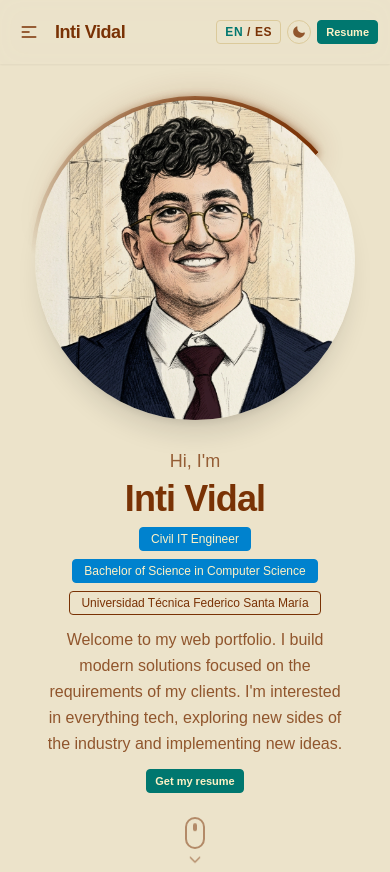
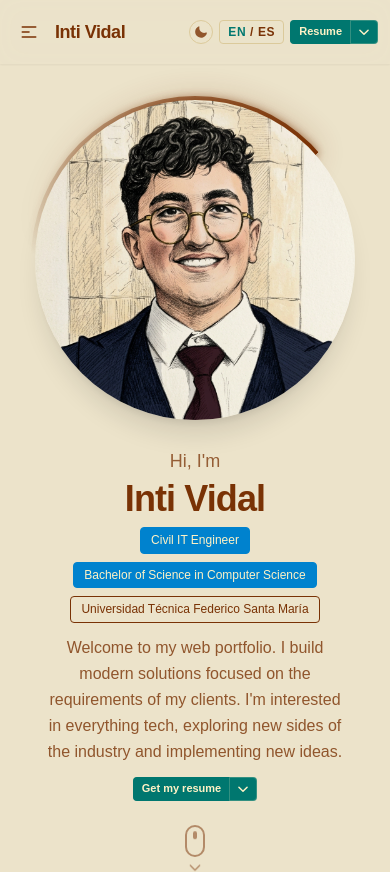
Before and after one commit to RealPingu/portfolio-ividal, a Next.js app: page / in a window 390 px wide. Shown: the top 872 px of the page. Built offline with nearby package versions, Linux system fonts and the light colour scheme; a web font is replaced by a local one.

Commit message:
feat: Add alternate cv button, fix: badge text overflowing in mobile views

```diff
--- a/app/components/Hero/hero.tsx
+++ b/app/components/Hero/hero.tsx
@@ -6,6 +6,7 @@ import { useLanguage } from '@/app/context/language-context';
 import Portrait from '@/app/components/Hero/portrait';
 import Section from '@/app/components/UI/section';
 import ScrollIndicator from '@/app/components/Hero/scroll-indicator';
+import ResumeDropdown from '@/app/components/UI/resume-dropdown';
 
 export default function Hero() {
     const { t } = useLanguage();
@@ -24,12 +25,15 @@ export default function Hero() {
                         </h1>
                         <div className="flex flex-wrap gap-2 justify-center md:justify-start mt-2">
                             {heroData.degrees.map((role, idx) => (
-                                <span key={idx} className="badge badge-info text-xs md:text-sm">
+                                <span
+                                    key={idx}
+                                    className="badge badge-info text-xs md:text-sm h-auto py-1 px-2.5 whitespace-normal leading-snug text-left"
+                                >
                                     {role}
                                 </span>
                             ))}
                             {heroData.university && (
-                                <span className="badge badge-outline text-xs md:text-sm">
+                                <span className="badge badge-outline text-xs md:text-sm h-auto py-1 px-2.5 whitespace-normal leading-snug text-left">
                                     {heroData.university}
                                 </span>
                             )}
@@ -41,14 +45,10 @@ export default function Hero() {
                     </p>
 
                     <div className="flex gap-4 justify-center md:justify-start">
-                        <a
-                            href={heroData.buttons.getResume.href}
-                            target="_blank"
-                            rel="noopener noreferrer"
-                            className="btn btn-success btn-xs sm:btn-sm md:btn-md lg:btn-lg xl:btn-xl"
-                        >
-                            {heroData.buttons.getResume.label}
-                        </a>
+                        <ResumeDropdown
+                            sizeClassName="btn-xs sm:btn-sm md:btn-md"
+                            label={heroData.buttons.getResume.label}
+                        />
                     </div>
                 </div>
 
--- a/app/components/Navbar/navbar.tsx
+++ b/app/components/Navbar/navbar.tsx
@@ -4,6 +4,7 @@
 import React from 'react';
 import { useLanguage } from '@/app/context/language-context';
 import { useTheme } from '@/app/context/theme-context';
+import ResumeDropdown from '@/app/components/UI/resume-dropdown';
 
 export default function Navbar() {
     const { lang, toggleLang, t } = useLanguage();
@@ -79,20 +80,6 @@ export default function Navbar() {
                         ))}
                     </ul>
 
-                    {/* Language Switcher (Always on the right of the navbar) */}
-                    <button
-                        onClick={toggleLang}
-                        className="btn btn-ghost btn-xs sm:btn-sm font-bold text-xs tracking-wider border border-base-300 px-2 sm:px-2.5 rounded-btn hover:border-base-content/30 shrink-0"
-                        title={lang === 'en' ? 'Cambiar a Español' : 'Switch to English'}
-                        aria-label="Toggle language"
-                    >
-                        {lang === 'en' ? (
-                            <span><strong className="text-success font-black">EN</strong> / ES</span>
-                        ) : (
-                            <span>EN / <strong className="text-success font-black">ES</strong></span>
-                        )}
-                    </button>
-
                     {/* Theme Switcher (Always on the right of the navbar) */}
                     <button
                         onClick={toggleTheme}
@@ -111,17 +98,22 @@ export default function Navbar() {
                         )}
                     </button>
 
-                    {/* Resume / CV Button (Always on the right of the navbar on all screens) */}
-                    {t.navData.resumeButton && (
-                        <a
-                            href={t.navData.resumeButton.href}
-                            target="_blank"
-                            rel="noopener noreferrer"
-                            className="btn btn-success btn-xs sm:btn-sm font-semibold rounded-btn shrink-0"
-                        >
-                            {t.navData.resumeButton.label}
-                        </a>
-                    )}
+                    {/* Language Switcher (Always on the right of the navbar) */}
+                    <button
+                        onClick={toggleLang}
+                        className="btn btn-ghost btn-xs sm:btn-sm font-bold text-xs tracking-wider border border-base-300 px-2 sm:px-2.5 rounded-btn hover:border-base-content/30 shrink-0"
+                        title={lang === 'en' ? 'Cambiar a Español' : 'Switch to English'}
+                        aria-label="Toggle language"
+                    >
+                        {lang === 'en' ? (
+                            <span><strong className="text-success font-black">EN</strong> / ES</span>
+                        ) : (
+                            <span>EN / <strong className="text-success font-black">ES</strong></span>
+                        )}
+                    </button>
+
+                    {/* Resume / CV Split Button with Dropdown (Always on the right of the navbar on all screens) */}
+                    <ResumeDropdown sizeClassName="btn-xs sm:btn-sm" />
                 </div>
             </div>
         </header>
--- a/app/components/Projects/projects.tsx
+++ b/app/components/Projects/projects.tsx
@@ -52,7 +52,7 @@ export default function Projects() {
                             {/* Project Details */}
                             <div className="card-body flex-1 p-6 lg:p-8 space-y-3 justify-center">
                                 <div>
-                                    <span className="badge badge-accent badge-sm font-semibold mb-2">
+                                    <span className="badge badge-accent badge-sm font-semibold mb-2 h-auto py-1 px-2.5 whitespace-normal leading-snug max-w-full text-left inline-block">
                                         {project.role}
                                     </span>
                                     <h3 className="card-title text-xl lg:text-2xl font-bold text-base-content">
@@ -69,7 +69,7 @@ export default function Projects() {
                                     {project.technologies.map((tech, tIdx) => (
                                         <span
                                             key={tIdx}
-                                            className="badge badge-sm bg-base-100 border-base-300 text-base-content text-xs font-medium"
+                                            className="badge badge-sm bg-base-100 border-base-300 text-base-content text-xs font-medium h-auto py-0.5 px-2 whitespace-normal leading-snug"
                                         >
                                             {tech}
                                         </span>
--- a/app/components/Skills/skills.tsx
+++ b/app/components/Skills/skills.tsx
@@ -38,7 +38,7 @@ export default function Skills() {
                             {category.skills.map((skill, sIdx) => (
                                 <span
                                     key={sIdx}
-                                    className="badge badge-lg bg-base-100 border-base-300 text-base-content hover:badge-success hover:border-success cursor-default transition-all duration-200 hover:scale-105 px-3.5 py-3 text-sm font-medium shadow-2xs"
+                                    className="badge badge-lg bg-base-100 border-base-300 text-base-content hover:badge-success hover:border-success cursor-default transition-all duration-200 hover:scale-105 px-3.5 py-3 text-sm font-medium shadow-2xs h-auto"
                                 >
                                     {skill}
                                 </span>
--- /dev/null
+++ b/app/components/UI/resume-dropdown.tsx
@@ -0,0 +1,84 @@
+// app/components/UI/resume-dropdown.tsx
+'use client';
+
+import React from 'react';
+import { useLanguage } from '@/app/context/language-context';
+
+interface ResumeDropdownProps {
+    className?: string;
+    sizeClassName?: string;
+    label?: string;
+}
+
+export default function ResumeDropdown({
+    className = '',
+    sizeClassName = 'btn-xs sm:btn-sm',
+    label,
+}: ResumeDropdownProps) {
+    const { lang, t } = useLanguage();
+
+    const displayLabel = label || t.navData.resumeButton?.label || (lang === 'en' ? 'Resume' : 'CV');
+    const activeHref = lang === 'en' ? '/intividal_cv_en.pdf' : '/intividal_cv_es.pdf';
+
+    const enOptionLabel = lang === 'en' ? 'English' : 'Inglés';
+    const esOptionLabel = lang === 'en' ? 'Spanish' : 'Español';
+
+    return (
+        <div className={`inline-flex items-stretch shrink-0 ${className}`}>
+            {/* Primary Action Button (Downloads/Opens CV matching active language) */}
+            <a
+                href={activeHref}
+                target="_blank"
+                rel="noopener noreferrer"
+                className={`btn btn-success rounded-r-none border-r-0 font-semibold ${sizeClassName}`}
+            >
+                {displayLabel}
+            </a>
+
+            {/* Dropdown Toggle (Allows selecting EN or ES version explicitly) */}
+            <div className="dropdown dropdown-end">
+                <div
+                    tabIndex={0}
+                    role="button"
+                    className={`btn btn-success rounded-l-none border-l border-success-content/20 px-1.5 sm:px-2 ${sizeClassName}`}
+                    aria-label="Select resume language"
+                >
+                    <svg
+                        xmlns="http://www.w3.org/2000/svg"
+                        className="h-3.5 w-3.5 sm:h-4 sm:w-4"
+                        fill="none"
+                        viewBox="0 0 24 24"
+                        stroke="currentColor"
+                    >
+                        <path strokeLinecap="round" strokeLinejoin="round" strokeWidth="2.5" d="M19 9l-7 7-7-7" />
+                    </svg>
+                </div>
+                <ul
+                    tabIndex={-1}
+                    className="dropdown-content z-50 mt-1 w-36 p-1.5 bg-base-200 border border-base-300 rounded-box shadow-xl space-y-1.5"
+                >
+                    <li>
+                        <a
+                            href="/intividal_cv_en.pdf"
+                            target="_blank"
+                            rel="noopener noreferrer"
+                            className="flex items-center justify-center text-xs sm:text-sm font-semibold py-2 px-3 rounded-btn border border-base-300 bg-base-100 hover:bg-success hover:text-success-content hover:border-success transition-all text-base-content text-center shadow-2xs"
+                        >
+                            {enOptionLabel}
+                        </a>
+                    </li>
+                    <li>
+                        <a
+                            href="/intividal_cv_es.pdf"
+                            target="_blank"
+                            rel="noopener noreferrer"
+                            className="flex items-center justify-center text-xs sm:text-sm font-semibold py-2 px-3 rounded-btn border border-base-300 bg-base-100 hover:bg-success hover:text-success-content hover:border-success transition-all text-base-content text-center shadow-2xs"
+                        >
+                            {esOptionLabel}
+                        </a>
+                    </li>
+                </ul>
+            </div>
+        </div>
+    );
+}
--- a/app/data/content.en.ts
+++ b/app/data/content.en.ts
@@ -13,7 +13,7 @@ export const contentEn: ContentDictionary = {
         university: "Universidad Técnica Federico Santa María",
         about: "Welcome to my web portfolio. I build modern solutions focused on the requirements of my clients. I'm interested in everything tech, exploring new sides of the industry and implementing new ideas.",
         buttons: {
-            getResume: { label: "Get my resume", href: "/intividal_cv.pdf" },
+            getResume: { label: "Get my resume", href: "/intividal_cv_en.pdf" },
         },
         portrait: "/images/hero/inti-portrait-colored.jpg",
     },
@@ -25,7 +25,7 @@ export const contentEn: ContentDictionary = {
             { label: "Projects", href: "#projects" },
             { label: "Contact", href: "#contact" },
         ],
-        resumeButton: { label: "Resume", href: "/intividal_cv.pdf" },
+        resumeButton: { label: "Resume", href: "/intividal_cv_en.pdf" },
     },
     aboutData: {
         title: "My Journey",
--- a/app/data/content.es.ts
+++ b/app/data/content.es.ts
@@ -13,7 +13,7 @@ export const contentEs: ContentDictionary = {
         university: "Universidad Técnica Federico Santa María",
         about: "Bienvenido a mi portafolio web. Construyo soluciones modernas enfocadas en los requerimientos de mis clientes. Me interesa todo lo relacionado con la tecnología, explorar nuevas áreas de la industria e implementar nuevas ideas.",
         buttons: {
-            getResume: { label: "Obtén mi CV", href: "/intividal_cv.pdf" },
+            getResume: { label: "Obtén mi CV", href: "/intividal_cv_es.pdf" },
         },
         portrait: "/images/hero/inti-portrait-colored.jpg",
     },
@@ -25,7 +25,7 @@ export const contentEs: ContentDictionary = {
             { label: "Proyectos", href: "#projects" },
             { label: "Contacto", href: "#contact" },
         ],
-        resumeButton: { label: "CV", href: "/intividal_cv.pdf" },
+        resumeButton: { label: "CV", href: "/intividal_cv_es.pdf" },
     },
     aboutData: {
         title: "Mi Trayectoria",
```
Also changed, not shown: 2 other files (tests, documents, lock files or other folders).
